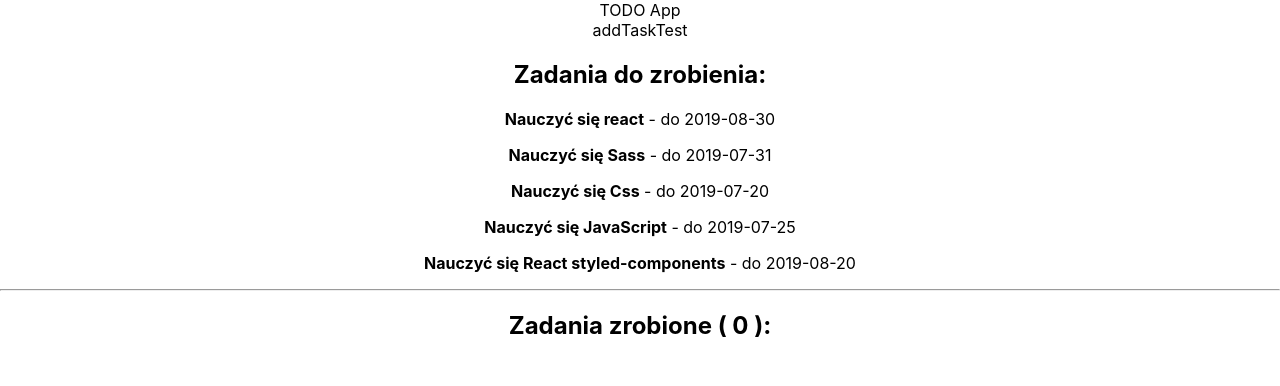
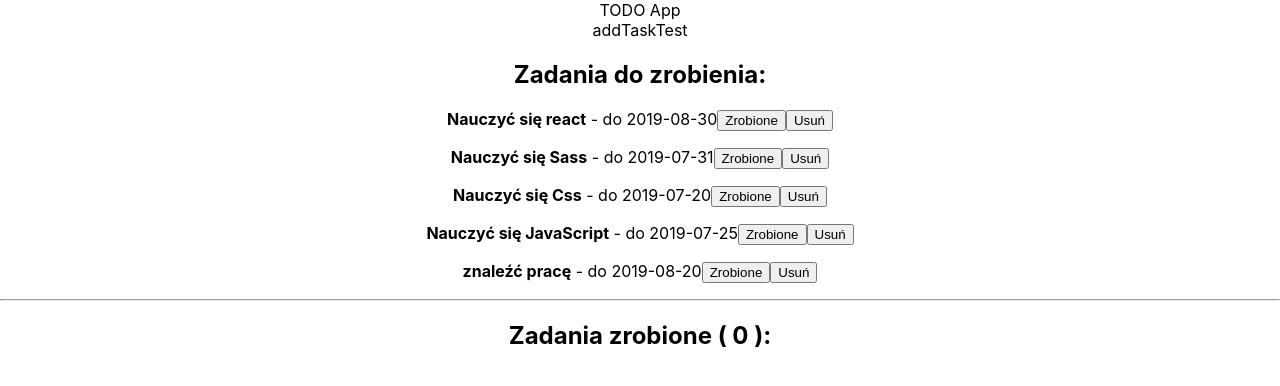
Before and after one commit to nodenative-pl/todoapp, a React (Create React App) app: page / in a window 1280 px wide. Shown: the top 386 px of the page. Built offline with nearby package versions, Linux system fonts and the light colour scheme.

Commit message:
add delete / change Task function

```diff
--- a/src/components/App.js
+++ b/src/components/App.js
@@ -37,7 +37,7 @@ class App extends Component {
         finishDate: null
       }, {
         id: 4,
-        text: 'Nauczyć się React styled-components',
+        text: 'znaleźć pracę',
         date: '2019-08-20',
         important: false,
         active: true,
@@ -45,12 +45,40 @@ class App extends Component {
       }
     ]
   }
+
+  deleteTask = (id) => {
+
+    const tasks = [...this.state.tasks]
+    const index = tasks.findIndex(task => task.id === id)
+    tasks.splice(index, 1)
+
+    this.setState({
+      tasks
+    })
+
+  }
+
+  changeTaskStatus = (id) => {
+
+    const tasks = Array.from(this.state.tasks)
+    tasks.forEach(task => {
+      if (task.id === id) {
+        task.active = false;
+        task.finishDate = new Date().getTime();
+      }
+    })
+
+    this.setState({
+      tasks
+    })
+  }
+
   render() {
     return (
       <div className="App">
         TODO App
         <AddTask />
-        <TaskList tasks={this.state.tasks} />
+        <TaskList tasks={this.state.tasks} delete={this.deleteTask} change={this.changeTaskStatus} />
       </div>
     );
   }
--- a/src/components/Task.js
+++ b/src/components/Task.js
@@ -2,12 +2,14 @@ import React from 'react';
 
 const Task = (props) => {
 
-    const { text, date } = props.task;
+    const { text, date, id } = props.task;
 
     return (
         <div>
             <p>
                 <strong>{text}</strong> - do <span>{date}</span>
+                <button onClick={() => props.change(id)}>Zrobione</button>
+                <button onClick={() => props.delete(id)}>Usuń</button>
             </p>
         </div>
     );
--- a/src/components/TaskList.js
+++ b/src/components/TaskList.js
@@ -3,7 +3,7 @@ import Task from './Task'
 
 const TaskList = props => {
 
-    const tasks = props.tasks.map(task => <Task key={task.id} task={task} />)
+    const tasks = props.tasks.map(task => <Task key={task.id} task={task} delete={props.delete} change={props.change} />)
     return (
         <>
             <div className="active">
```
